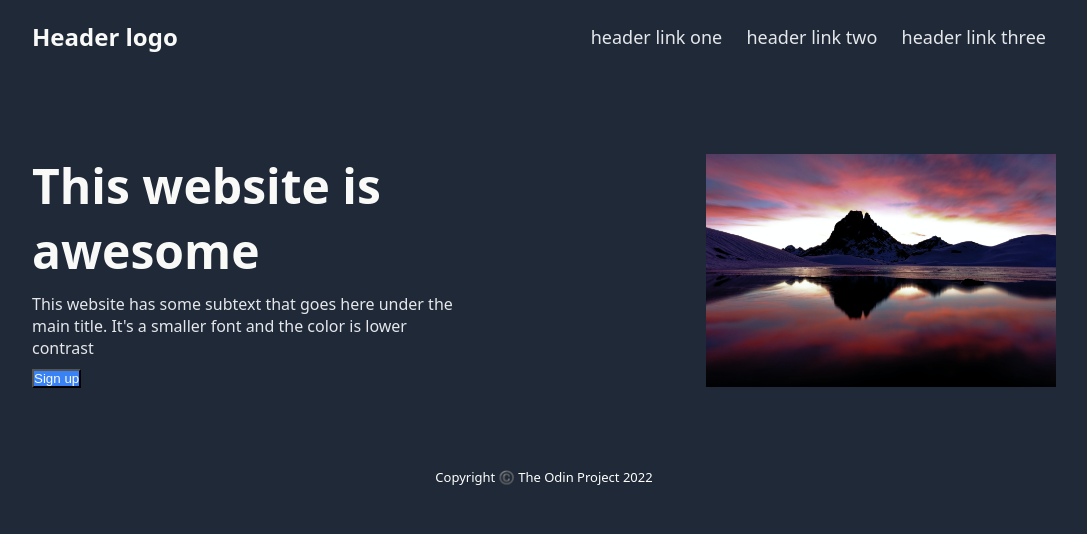
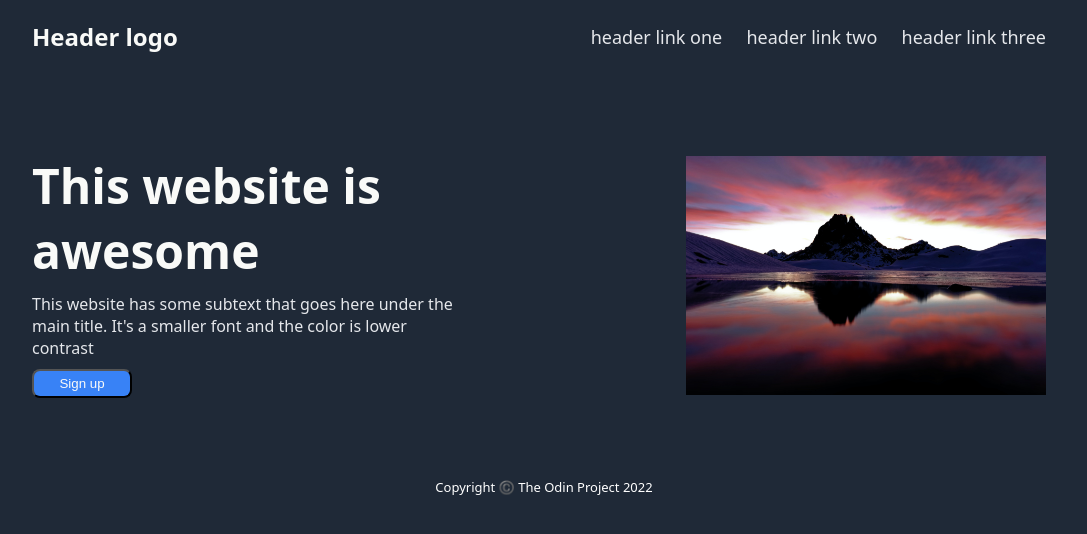
Before and after one commit to pbellot77/Landing-Page, a plain HTML site: page index.html in a window 1280 px wide. Shown: the whole page, without its empty margins (96-1183 px from the left). Drawn offline with Linux system fonts and the light colour scheme.

Commit message:
added css to main hero

```diff
--- a/style.css
+++ b/style.css
@@ -82,12 +82,15 @@ header h4 {
 .main button {
     background-color: #3882f6;
     color: #f9faf8;
-
+    border-radius: 8px;
+    padding: 5px;
+    width: 100px;
 }
 
 img {
-    width: 350px;
+    width: 360px;
     height: auto;
+    margin-right: 10px;
 }
 
 
```
